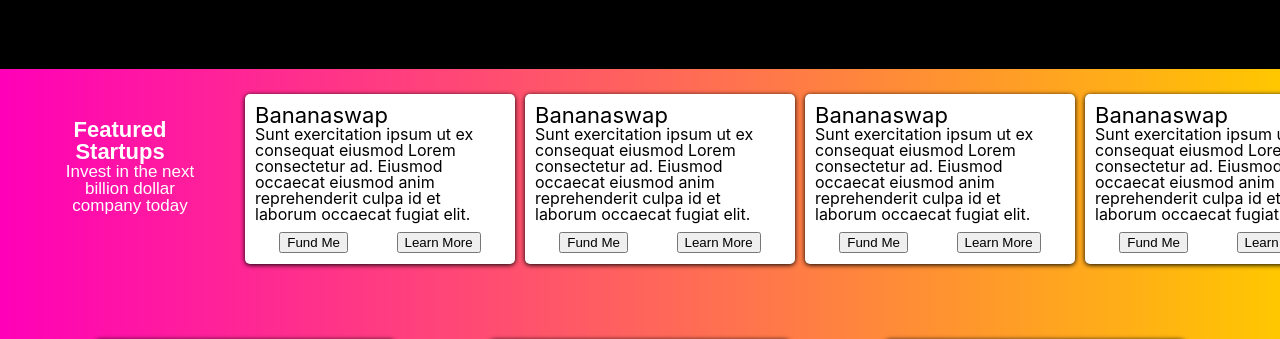
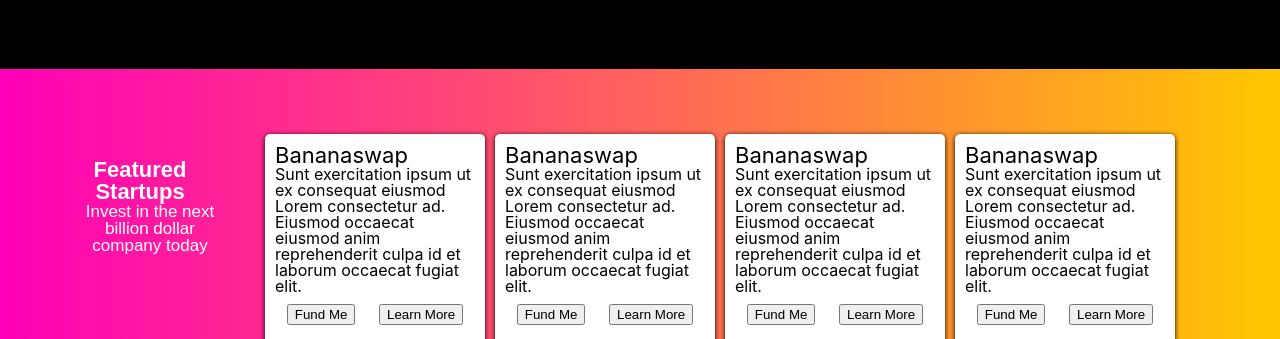
Before and after one commit to alexeysergeev-cm/Minority-Programmers-Front-End-Test, a React (Create React App) app in the folder frontend-app/: page /incubator in a window 1280 px wide. Shown: the part 413-752 px from the top of the page. Built offline with nearby package versions, Linux system fonts and the light colour scheme.

Commit message:
add margins for featured

```diff
--- a/frontend-app/src/styling/incubator.css
+++ b/frontend-app/src/styling/incubator.css
@@ -66,12 +66,14 @@
 .featured{
   display: flex;
   text-decoration: none;
+  padding: 40px 20px 20px 20px;
 }
 
 .f-index-container{
   display: flex;
   padding: 20px;
   overflow: auto;
+  margin-right: 80px;
 }
 .f-index-container::-webkit-scrollbar {
   display: none;
@@ -82,8 +84,8 @@
 }
 
 .startup-item{
-  width: 250px;
-  height: 150px;
+  width: 200px;
+  height: 250px;
   padding: 10px;
   text-decoration: none;
   background: white;
```
